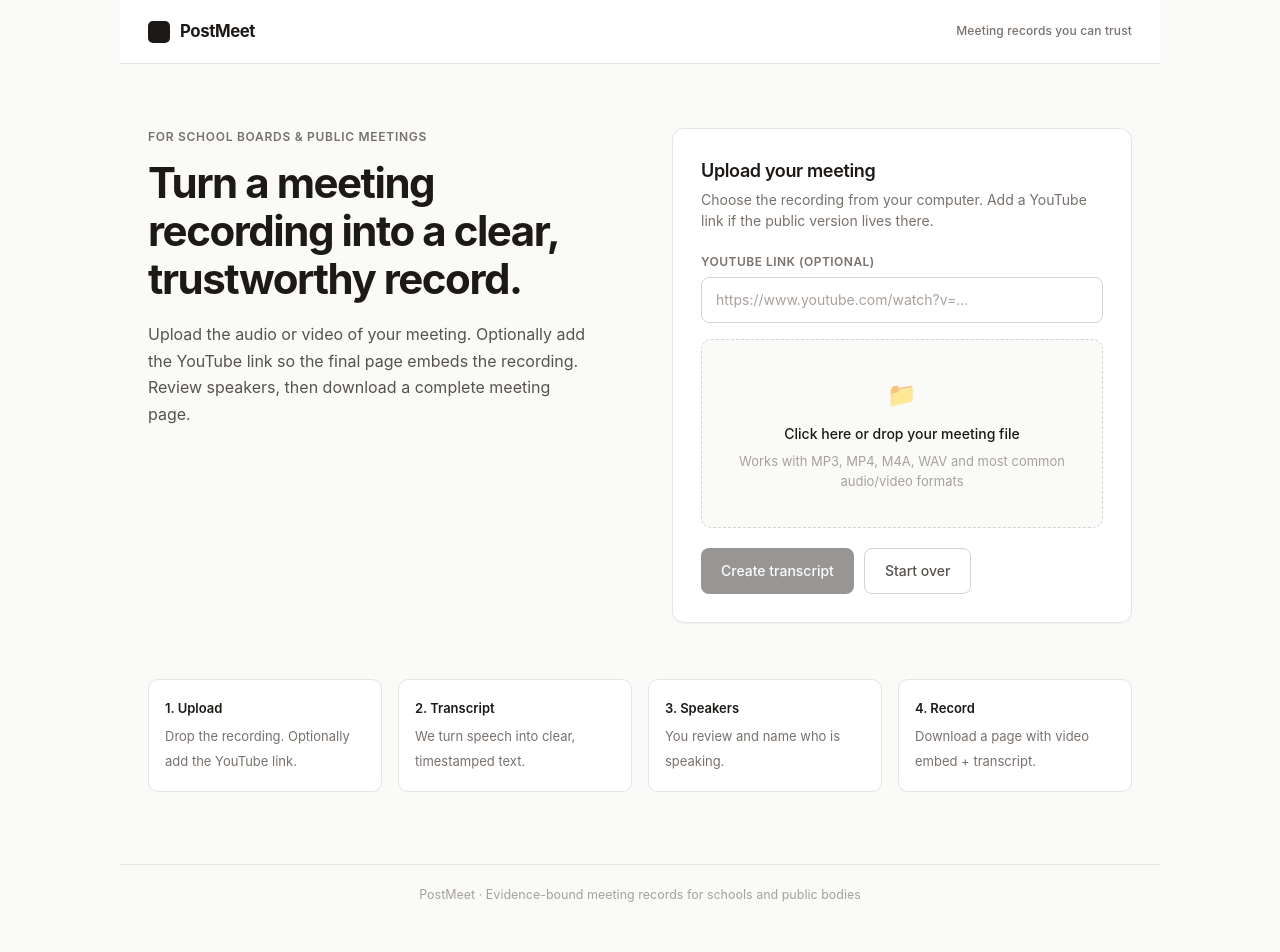
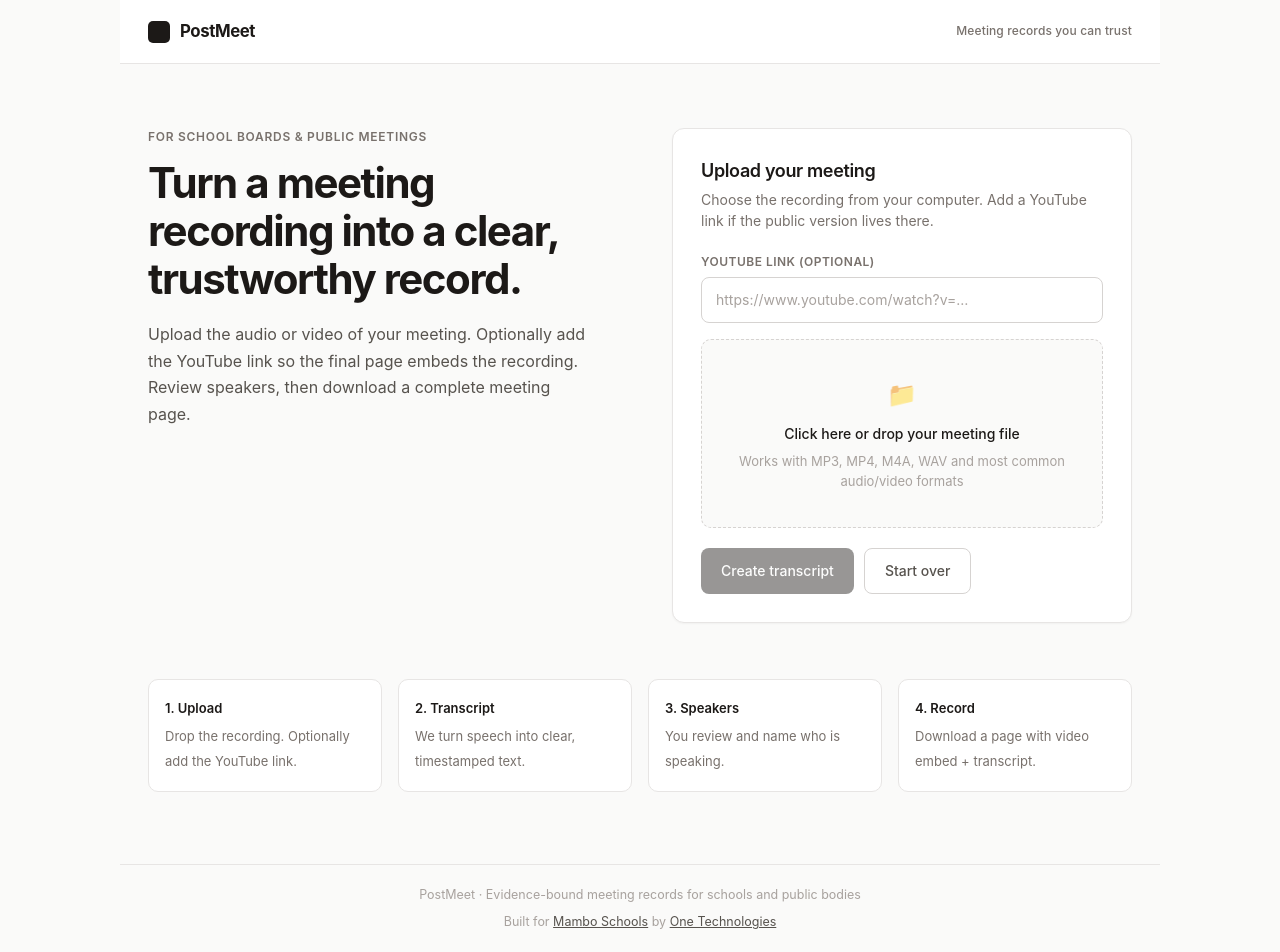
Before and after one commit to Ig0tU/postmeet, a Next.js app: page / in a window 1280 px wide. Shown: the top 952 px of the page. Built offline with nearby package versions, Linux system fonts and the light colour scheme.

Commit message:
Add One Technologies and Mambo Schools references in footer

```diff
--- a/app/page.tsx
+++ b/app/page.tsx
@@ -141,7 +141,9 @@ export default function Home() {
 
   function finishWithSpeakers() {
     setStep("done");
-    setStatus("Meeting record is ready. Download the page below — it includes the embedded video when a YouTube link was provided.");
+    setStatus(
+      "Meeting record is ready. Download the page below — it includes the embedded video when a YouTube link was provided."
+    );
     setStatusType("success");
   }
 
@@ -214,7 +216,10 @@ export default function Home() {
 
         <form className="card" onSubmit={submit}>
           <h2>Upload your meeting</h2>
-          <p>Choose the recording from your computer. Add a YouTube link if the public version lives there.</p>
+          <p>
+            Choose the recording from your computer. Add a YouTube link if the
+            public version lives there.
+          </p>
 
           <div style={{ marginBottom: 16 }}>
             <label
@@ -378,7 +383,29 @@ export default function Home() {
       </section>
 
       <footer className="footer">
-        PostMeet · Evidence-bound meeting records for schools and public bodies
+        <div>
+          PostMeet · Evidence-bound meeting records for schools and public bodies
+        </div>
+        <div style={{ marginTop: 8 }}>
+          Built for{" "}
+          <a
+            href="https://mamboschools.com"
+            target="_blank"
+            rel="noopener noreferrer"
+            style={{ color: "#57534e", textDecoration: "underline" }}
+          >
+            Mambo Schools
+          </a>
+          {" "}by{" "}
+          <a
+            href="https://onetechnologies.com"
+            target="_blank"
+            rel="noopener noreferrer"
+            style={{ color: "#57534e", textDecoration: "underline" }}
+          >
+            One Technologies
+          </a>
+        </div>
       </footer>
     </main>
   );
```
